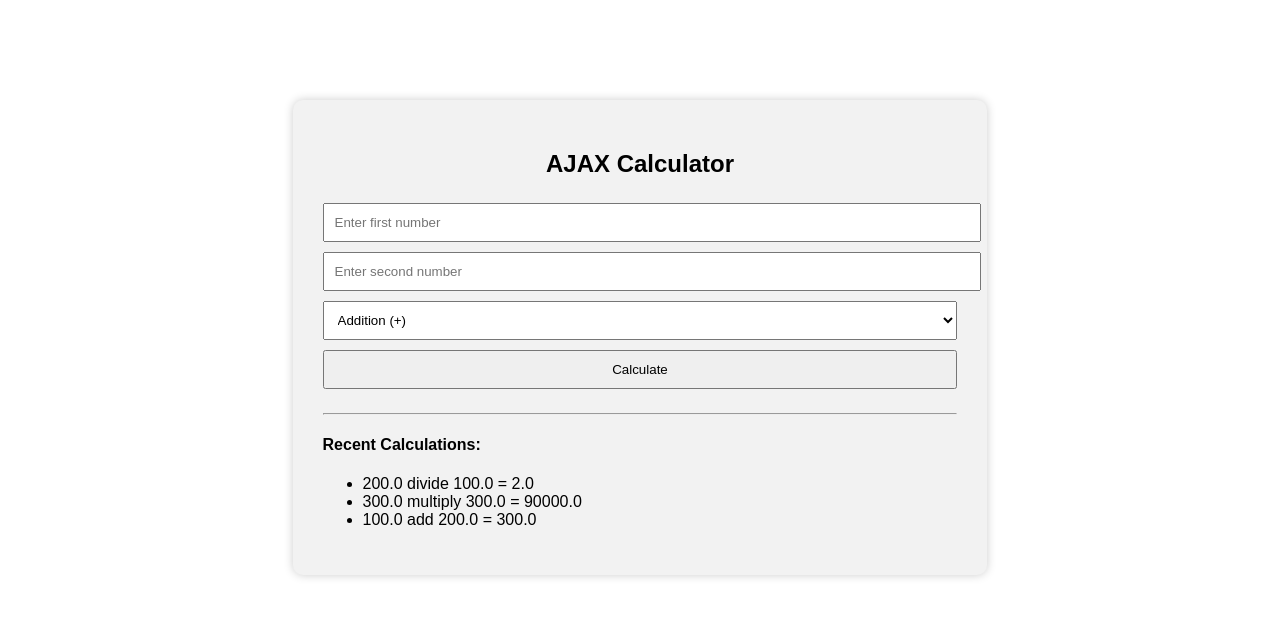
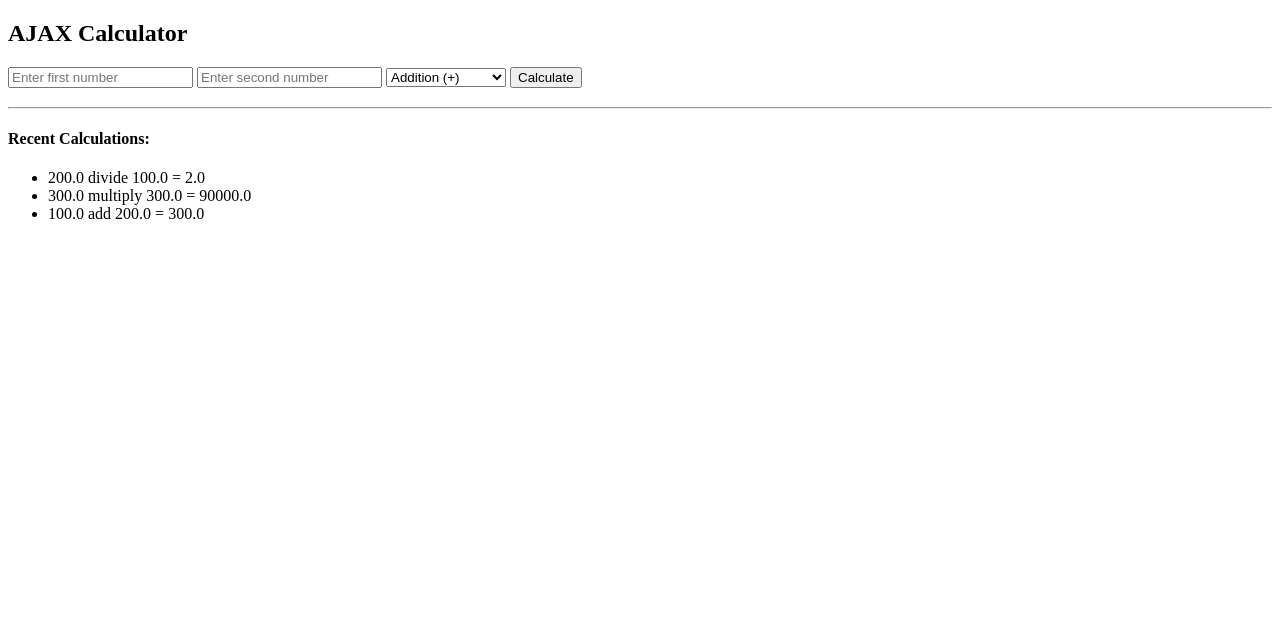
Before and after one commit to bishaldahal4777/calculator, a Django app: page / in a window 1280 px wide. Shown: the top 617 px of the page. Run offline with Django 5.2, Linux system fonts and the light colour scheme; data comes from the database, SQL or seed files in the repository.

Commit message:
new commit

```diff
--- a/calc/templates/calc/index.html
+++ b/calc/templates/calc/index.html
@@ -3,12 +3,7 @@
 <head>
     <meta charset="UTF-8">
     <title>AJAX Calculator</title>
-    <style>
-        body { font-family: Arial; display: flex; justify-content: center; margin-top: 100px; }
-        .calculator { background: #f2f2f2; padding: 30px; border-radius: 10px; box-shadow: 0 0 10px #ccc; }
-        input, select, button { padding: 10px; margin: 5px 0; width: 100%; }
-        h2, h3 { text-align: center; }
-    </style>
+
 </head>
 <body>
     <div class="calculator">
```
